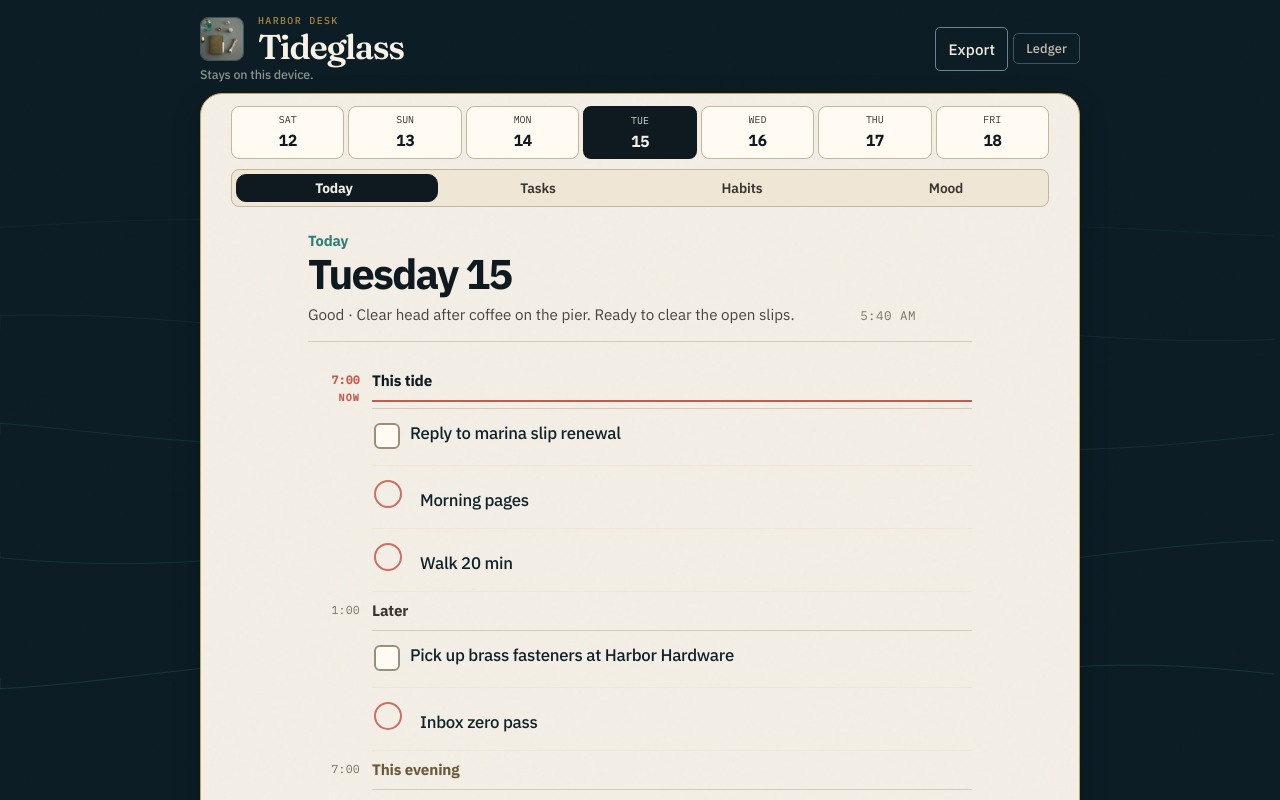
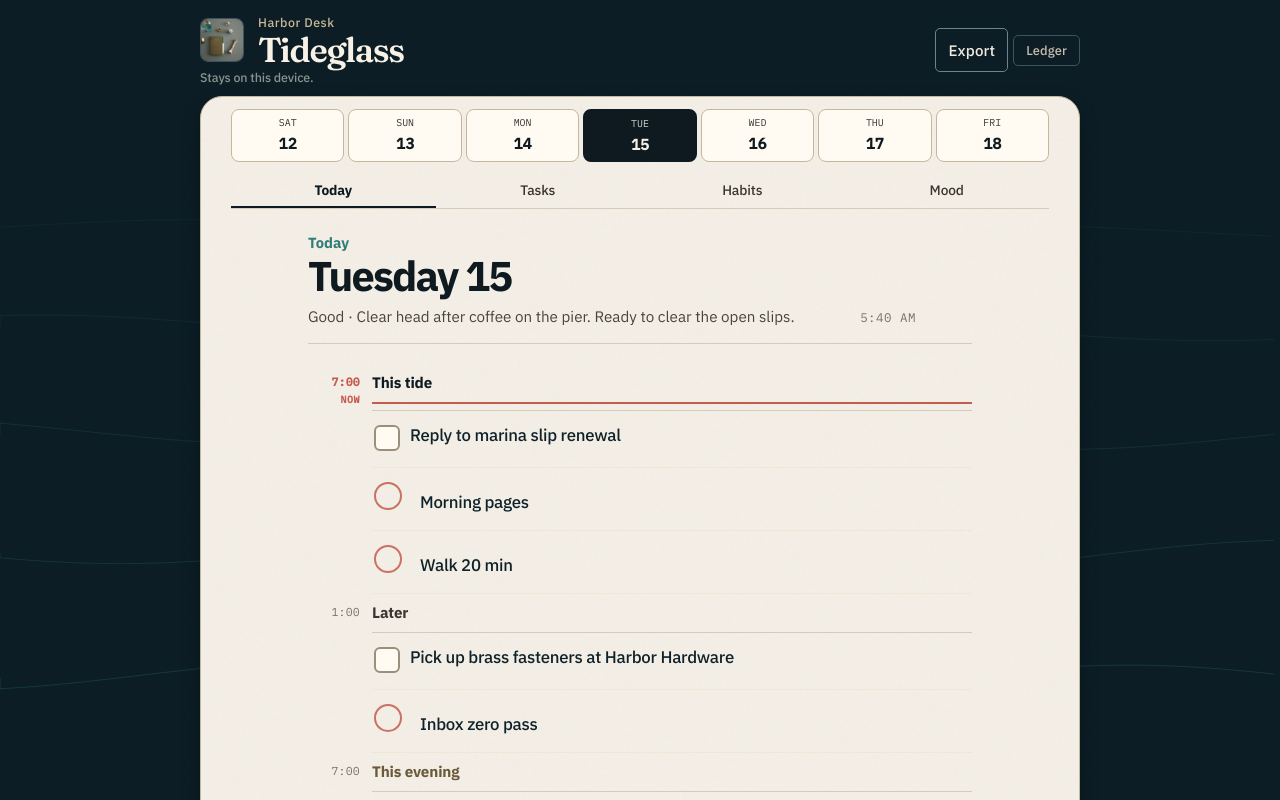
Before and after one commit to Btheriot83/buildgames-lunatask, a React (Vite) app: page / in a window 1280 px wide. Shown: the top 800 px of the page. Built offline with nearby package versions, Linux system fonts and the light colour scheme.

Commit message:
elevate6: remove AI tells — underline tabs, sentence-case desk
Kill the segmented-control pill and all-caps eyebrow. Paper stays flat Harbor Desk, not iOS template.

```diff
--- a/src/components/ShellChrome.tsx
+++ b/src/components/ShellChrome.tsx
@@ -22,7 +22,7 @@ export function ShellChrome() {
             height={72}
           />
           <div>
-            <p className="eyebrow">Harbor desk</p>
+            <p className="eyebrow">Harbor Desk</p>
             <h1 className="brand-title">Tideglass</h1>
           </div>
         </div>
--- a/src/index.css
+++ b/src/index.css
@@ -3284,3 +3284,51 @@ button, input, select, textarea {
 .today-ledger {
   max-width: 680px;
 }
+
+/* ——— elevate6: remove-ai-tells — kill pill tabs, all-caps chrome, leftover shadow cheese ——— */
+.eyebrow {
+  text-transform: none !important;
+  letter-spacing: 0.04em !important;
+  font-family: var(--font-sans) !important;
+  font-weight: 500 !important;
+  color: #c9b896 !important;
+  font-size: 0.78rem !important;
+}
+.desk-paper {
+  box-shadow: 0 8px 20px rgba(0, 0, 0, 0.22) !important;
+  border-width: 1px !important;
+  border-color: #c4b79e !important;
+}
+.desk-paper .tabs-track {
+  background: transparent !important;
+  border: 0 !important;
+  border-bottom: 1px solid #d4cbb8 !important;
+  border-radius: 0 !important;
+  padding: 0 !important;
+  gap: 0 !important;
+}
+.desk-paper .tabs-glider {
+  display: none !important;
+}
+.desk-paper .tab-btn {
+  border-radius: 0 !important;
+  min-height: 36px !important;
+  color: #6e675b !important;
+  font-weight: 500 !important;
+  background: transparent !important;
+}
+.desk-paper .tab-btn.is-active,
+.desk-paper .tabs-track .tab-btn[aria-current="page"],
+.desk-paper .tabs-track .tab-btn[aria-selected="true"] {
+  color: var(--ink-on-paper) !important;
+  font-weight: 700 !important;
+  background: transparent !important;
+  box-shadow: inset 0 -2px 0 var(--ink-on-paper) !important;
+}
+.today-kicker {
+  letter-spacing: 0 !important;
+  text-transform: none !important;
+}
+.now-flag {
+  letter-spacing: 0.06em;
+}
```
Also changed, not shown: 1 other file (tests, documents, lock files or other folders).
